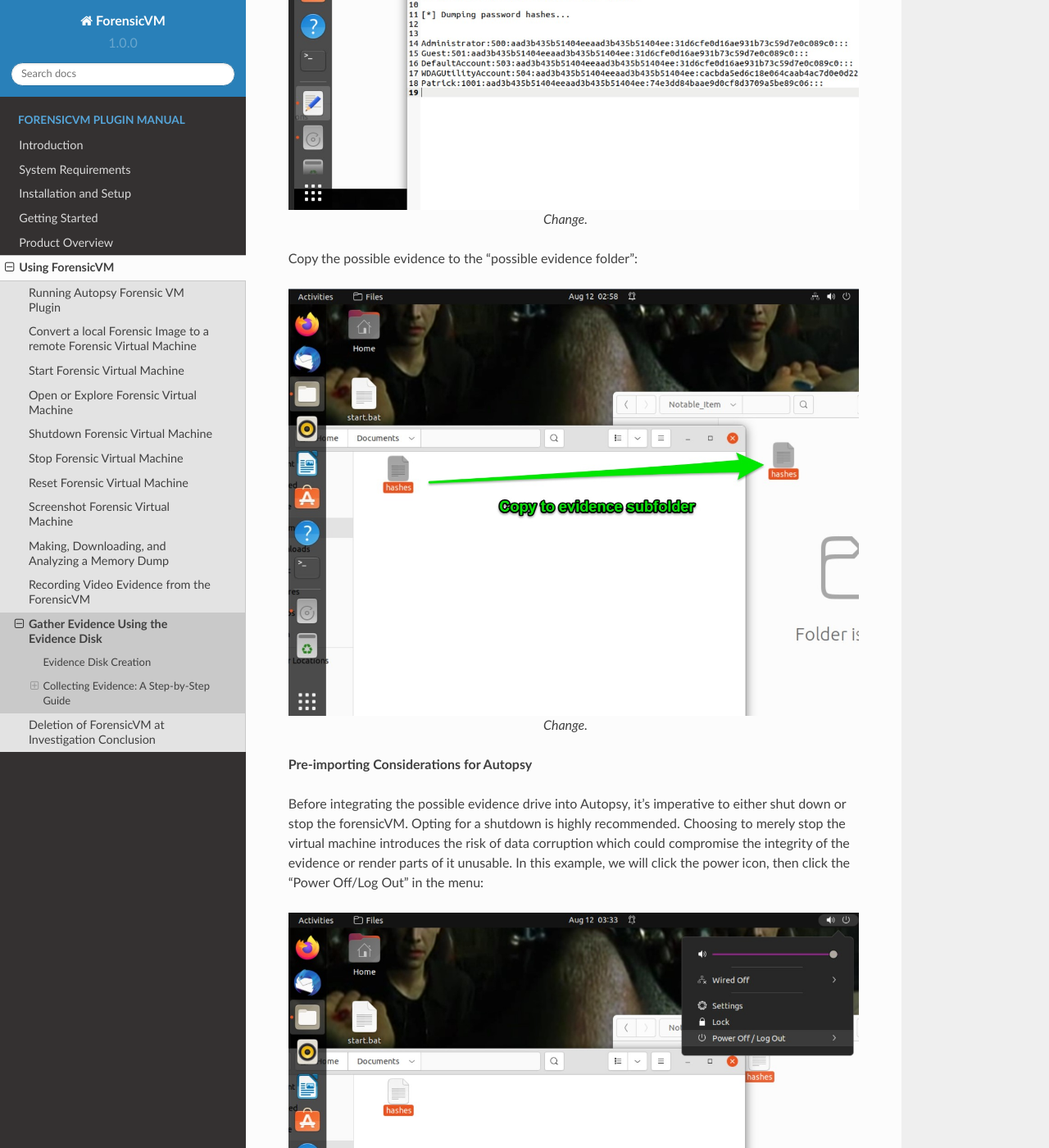
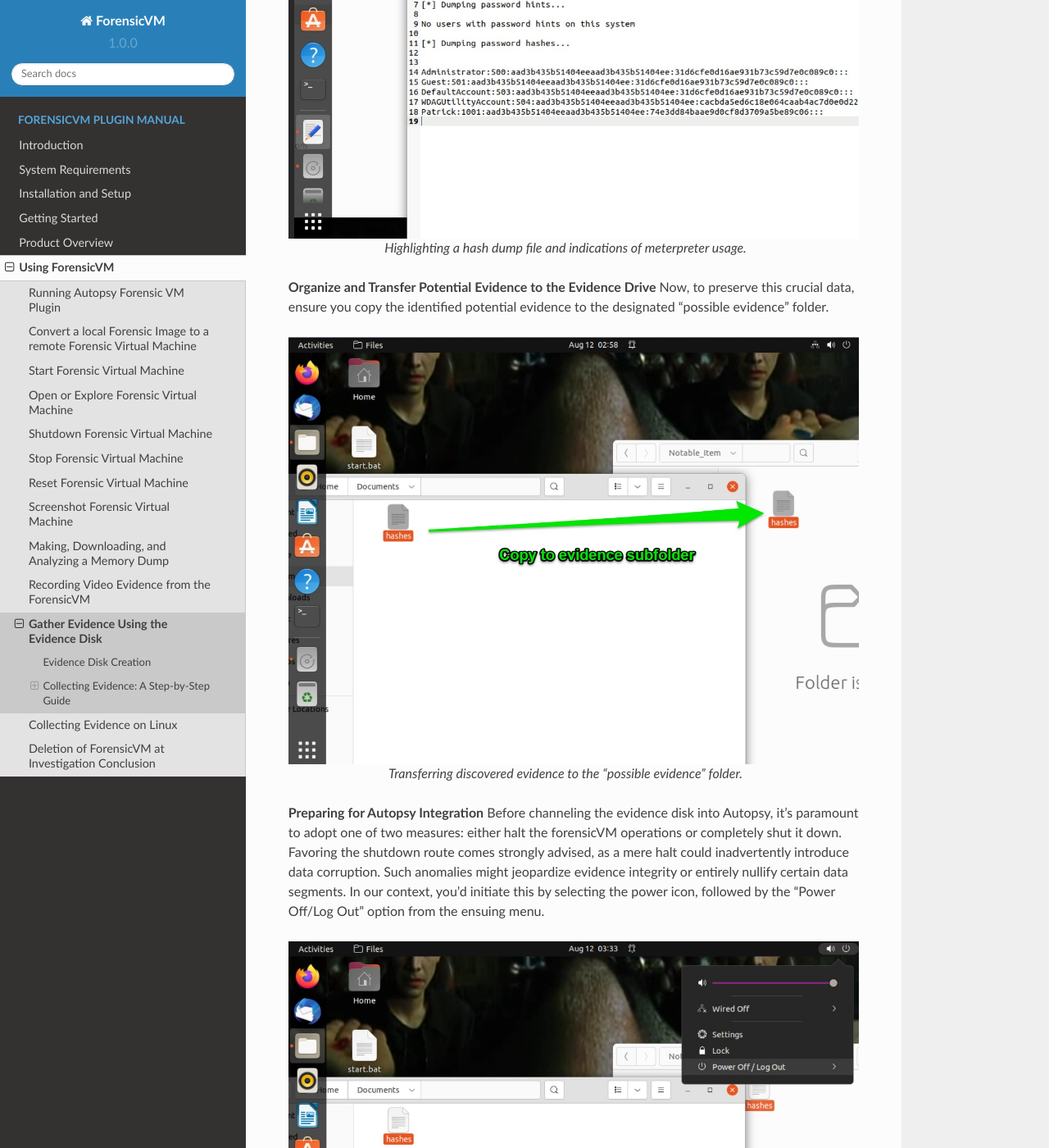
Before and after one commit to nunomourinho/forensicVmAutopsyUserManual, a Sphinx documentation site: the page built from docs/user/evidence_disk.rst, in a window 1280 px wide and 1400 px high, scrolled down 7118 px. Shown: the whole window at 82% size. Built offline with Sphinx 7.4.7 and the Read the Docs theme 2.0.0, drawn with Linux system fonts in a browser that asks for light colours; pages that are not in the unit, such as notebooks, are missing from menus; some of the changed text lies outside the part shown.

Commit message:
Update evidence_disk.rst

```diff
--- a/docs/user/evidence_disk.rst
+++ b/docs/user/evidence_disk.rst
@@ -102,69 +102,71 @@
    Options available for safely preserving the BitLocker drive before importing to Autopsy.
 
 
-Collect evidence on linux
-***************************
+Collecting Evidence on Linux
+============================
 
-**Login into system**
-
-The first step to gather possible evidence is to login to the system. You should know what are the users and passwords. If not, please use a plugin or develop one for the community! The following figure shows an ubuntu 22.10 login process with a full desktop:
+**Accessing the System**
+To embark on evidence collection, the primary step involves gaining access to the Linux system. Knowledge of user credentials is essential. If you find yourself without the necessary credentials, consider utilizing available plugins to assist. Alternatively, developing and sharing a new plugin with the community could be a valuable contribution! The illustration below presents the login process for an Ubuntu 22.10 system featuring a comprehensive desktop environment.
 
 .. figure:: img/evidence_disk_0006.jpg
-   :alt: Change
+   :alt: Ubuntu 22.10 login screen
    :align: center
 
-   Change.
+   Ubuntu 22.10 login screen with a full desktop.
 
-**Locate the possible evidence disk**
-
-Open the file explorer and locate the evidence disk. In this example, open the "Other locations" and then double click the "possible evidence" to mount it:
+**Identifying the Evidence Disk**
+After successfully logging in, launch the file explorer to identify the evidence disk. In the given instance, one would navigate to "Other locations" and subsequently double-click on "possible evidence" to initiate its mounting.
 
 .. figure:: img/evidence_disk_0007.jpg
-   :alt: Change
+   :alt: Navigating to 'Other locations' in file explorer
    :align: center
 
-   Change.
+   Identifying the "possible evidence" disk in the file explorer.
 
-The evidence drive is mounted. Now you can start searching for possible evidence. In the figure you see all posible Autopsy Tags  folders where you can organize your evidence:
+**Plan Evidence Gathering**
+Once the evidence drive is appropriately mounted, you're primed to delve into your evidence search. Displayed in the subsequent figure are folders corresponding to various Autopsy Tags, offering a structured approach to evidence organization.
 
 .. figure:: img/evidence_disk_0008.jpg
-   :alt: Change
+   :alt: Autopsy Tags folders
    :align: center
 
-   Change.
+   Autopsy Tags folders for structured evidence organization.
 
-Locate the evidence. In this case it was located a hash dump file and a possible evidence that shows the use of meterpreter:
+**Explore and find possible evidence**
+Navigating to the designated folder, we discern a hash dump file alongside potential evidence pointing to the deployment of a meterpreter.
 
 .. figure:: img/evidence_disk_0009.jpg
-   :alt: Change
+   :alt: Identifying potential evidence
    :align: center
 
-   Change.
+   Highlighting a hash dump file and indications of meterpreter usage.
 
-Copy the possible evidence to the "possible evidence folder":
+
+**Organize and Transfer Potential Evidence to the Evidence Drive**
+Now, to preserve this crucial data, ensure you copy the identified potential evidence to the designated "possible evidence" folder.
 
 .. figure:: img/evidence_disk_0010.jpg
-   :alt: Change
+   :alt: Transferring evidence to the 'possible evidence' folder
    :align: center
 
-   Change.
+   Transferring discovered evidence to the "possible evidence" folder.
 
-**Pre-importing Considerations for Autopsy**
 
-Before integrating the possible evidence drive into Autopsy, it's imperative to either shut down or stop the forensicVM. Opting for a shutdown is highly recommended. Choosing to merely stop the virtual machine introduces the risk of data corruption which could compromise the integrity of the evidence or render parts of it unusable. In this example, we will click the power icon, then click the "Power Off/Log Out" in the menu:
+**Preparing for Autopsy Integration**
+Before channeling the evidence disk into Autopsy, it's paramount to adopt one of two measures: either halt the forensicVM operations or completely shut it down. Favoring the shutdown route comes strongly advised, as a mere halt could inadvertently introduce data corruption. Such anomalies might jeopardize evidence integrity or entirely nullify certain data segments. In our context, you'd initiate this by selecting the power icon, followed by the "Power Off/Log Out" option from the ensuing menu.
 
 .. figure:: img/evidence_disk_0011.jpg
-   :alt: Change
+   :alt: Navigating to the power options
    :align: center
 
-   Change.
+   Accessing the power options on Ubuntu 22.10.
 
-**Safely Power Off**
+**Concluding the Process**
 
-Then, to preserve the evidence, we will click the "Power Off" to start the shutdown process:
+To safeguard all collected evidence, conclude the procedure by opting for "Power Off", thereby initiating the system's shutdown.
 
 .. figure:: img/evidence_disk_0012.jpg
-   :alt: Change
+   :alt: Powering off the system
    :align: center
 
-   Change.
+   Promptly shutting down the system to ensure evidence safety.
```
